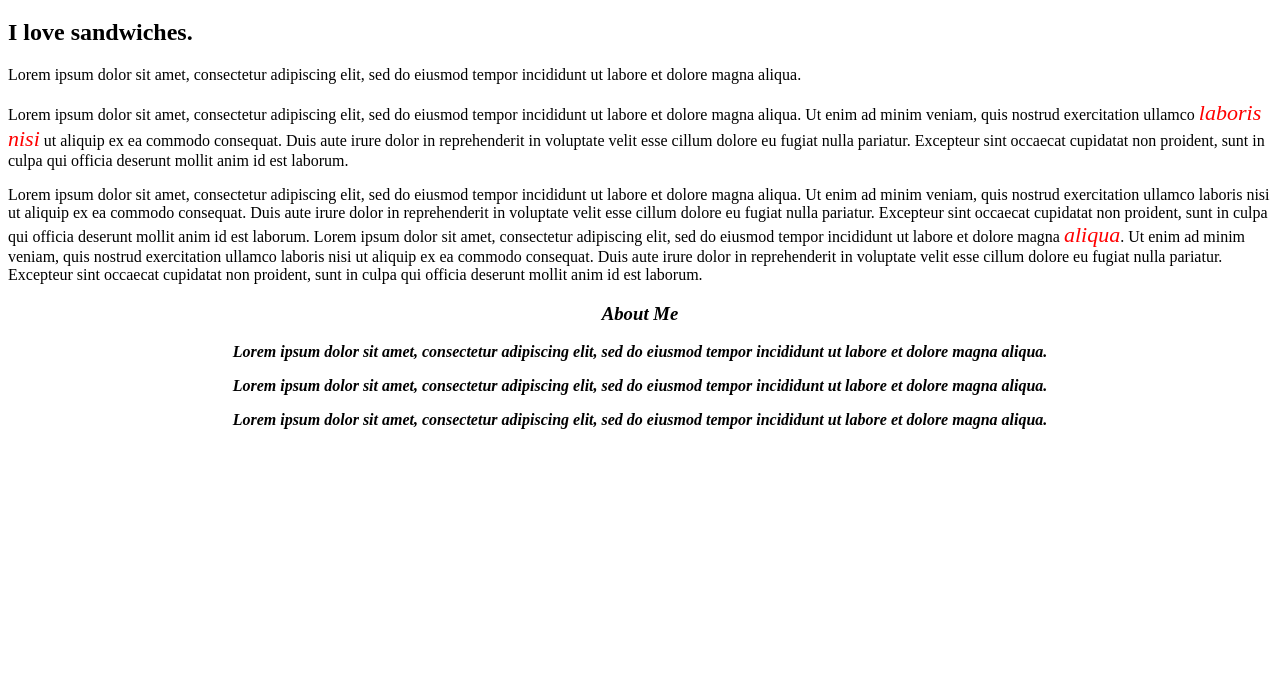
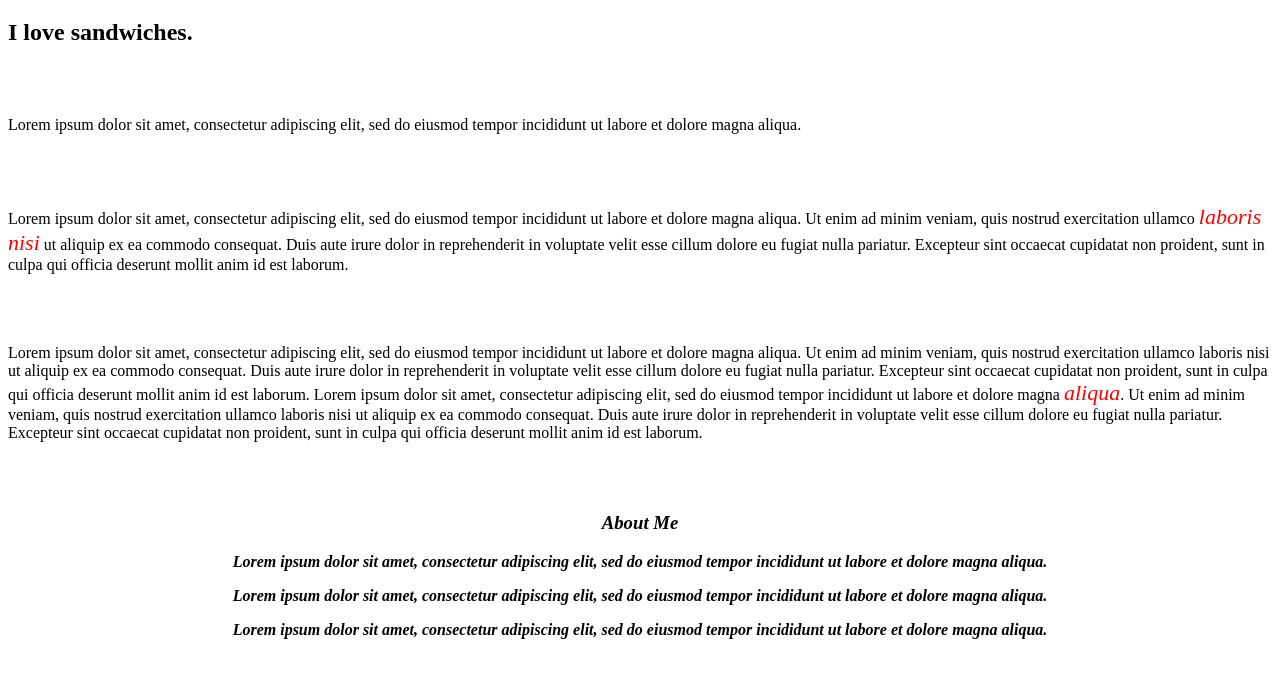
Before and after one commit to ryanmcalpin-epicodus/sandwich-blog, a plain HTML site: page index.html in a window 1280 px wide. Shown: the part 61-738 px from the top of the page. Drawn offline with Linux system fonts and the light colour scheme.

Commit message:
added addtional margin between blog posts

```diff
--- a/css/styles.css
+++ b/css/styles.css
@@ -11,3 +11,8 @@
   font-weight: bolder;
   text-align: center;
 }
+
+.blogentry {
+  margin-top: 70px;
+  margin-bottom: 70px;
+}
--- a/index.html
+++ b/index.html
@@ -7,11 +7,11 @@
   <body>
     <h1>Ryan's Sandwiches</h1>
     <h2>I love sandwiches.</h2>
-    <p>Lorem ipsum dolor sit amet, consectetur adipiscing elit, sed do eiusmod tempor incididunt ut labore et dolore magna aliqua.</p>
+    <p class="blogentry">Lorem ipsum dolor sit amet, consectetur adipiscing elit, sed do eiusmod tempor incididunt ut labore et dolore magna aliqua.</p>
 
-    <p>Lorem ipsum dolor sit amet, consectetur adipiscing elit, sed do eiusmod tempor incididunt ut labore et dolore magna aliqua. Ut enim ad minim veniam, quis nostrud exercitation ullamco <span class="important">laboris nisi</span> ut aliquip ex ea commodo consequat. Duis aute irure dolor in reprehenderit in voluptate velit esse cillum dolore eu fugiat nulla pariatur. Excepteur sint occaecat cupidatat non proident, sunt in culpa qui officia deserunt mollit anim id est laborum.</p>
+    <p class="blogentry">Lorem ipsum dolor sit amet, consectetur adipiscing elit, sed do eiusmod tempor incididunt ut labore et dolore magna aliqua. Ut enim ad minim veniam, quis nostrud exercitation ullamco <span class="important">laboris nisi</span> ut aliquip ex ea commodo consequat. Duis aute irure dolor in reprehenderit in voluptate velit esse cillum dolore eu fugiat nulla pariatur. Excepteur sint occaecat cupidatat non proident, sunt in culpa qui officia deserunt mollit anim id est laborum.</p>
 
-    <p>Lorem ipsum dolor sit amet, consectetur adipiscing elit, sed do eiusmod tempor incididunt ut labore et dolore magna aliqua. Ut enim ad minim veniam, quis nostrud exercitation ullamco laboris nisi ut aliquip ex ea commodo consequat. Duis aute irure dolor in reprehenderit in voluptate velit esse cillum dolore eu fugiat nulla pariatur. Excepteur sint occaecat cupidatat non proident, sunt in culpa qui officia deserunt mollit anim id est laborum. Lorem ipsum dolor sit amet, consectetur adipiscing elit, sed do eiusmod tempor incididunt ut labore et dolore magna <span class="important">aliqua</span>. Ut enim ad minim veniam, quis nostrud exercitation ullamco laboris nisi ut aliquip ex ea commodo consequat. Duis aute irure dolor in reprehenderit in voluptate velit esse cillum dolore eu fugiat nulla pariatur. Excepteur sint occaecat cupidatat non proident, sunt in culpa qui officia deserunt mollit anim id est laborum.</p>
+    <p class="blogentry">Lorem ipsum dolor sit amet, consectetur adipiscing elit, sed do eiusmod tempor incididunt ut labore et dolore magna aliqua. Ut enim ad minim veniam, quis nostrud exercitation ullamco laboris nisi ut aliquip ex ea commodo consequat. Duis aute irure dolor in reprehenderit in voluptate velit esse cillum dolore eu fugiat nulla pariatur. Excepteur sint occaecat cupidatat non proident, sunt in culpa qui officia deserunt mollit anim id est laborum. Lorem ipsum dolor sit amet, consectetur adipiscing elit, sed do eiusmod tempor incididunt ut labore et dolore magna <span class="important">aliqua</span>. Ut enim ad minim veniam, quis nostrud exercitation ullamco laboris nisi ut aliquip ex ea commodo consequat. Duis aute irure dolor in reprehenderit in voluptate velit esse cillum dolore eu fugiat nulla pariatur. Excepteur sint occaecat cupidatat non proident, sunt in culpa qui officia deserunt mollit anim id est laborum.</p>
 
     <div class="about">
       <h3>About Me</h3>
```
